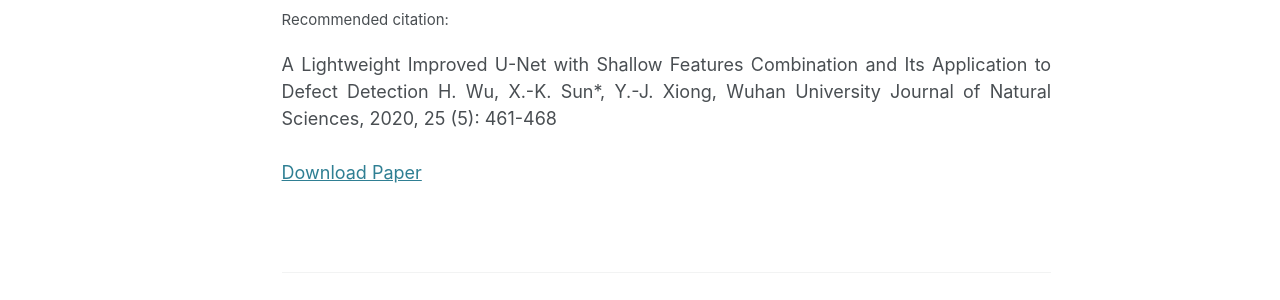
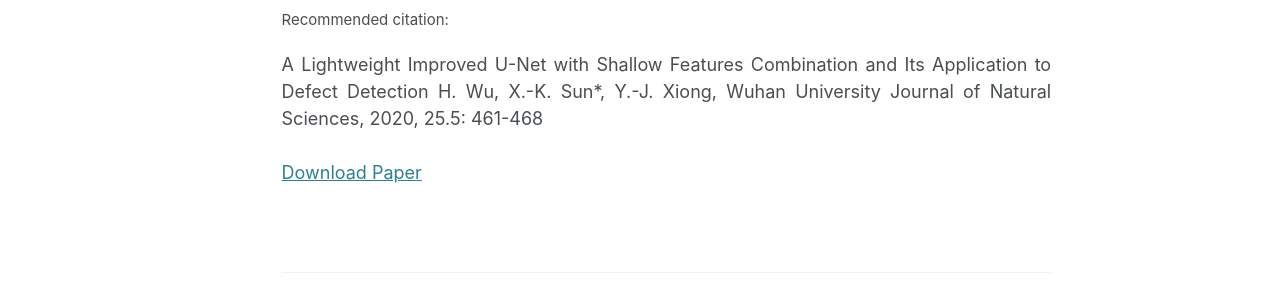
Before and after one commit to X-Lab-CN/introduce, a Jekyll site: the page built from _publications/2020-03-10-paper-title-number-1.md, in a window 1280 px wide and 1268 px high. Shown: the part 542-842 px from the top of the window. Built offline with Jekyll 4.4.1, drawn with Linux system fonts in a browser that asks for light colours.

Commit message:
Update 2020-03-10-paper-title-number-1.md

```diff
--- a/_publications/2020-03-10-paper-title-number-1.md
+++ b/_publications/2020-03-10-paper-title-number-1.md
@@ -7,7 +7,7 @@
 date: 2020-03-10
 venue: 'Wuhan University Journal of Natural Sciences'
 paperurl: 'http://xiongyujie.cn/files/A_Lightweight_Improved_U-Net_with_Shallow_Features_Combination_and_Its_Application_to_Defect_Detection.pdf'
-citation: '<br/><div style="text-align: justify;">A Lightweight Improved U-Net with Shallow Features Combination and Its Application to Defect Detection H. Wu, X.-K. Sun*, Y.-J. Xiong, Wuhan University Journal of Natural Sciences, 2020, 25 (5): 461-468</div>'
+citation: '<br/><div style="text-align: justify;">A Lightweight Improved U-Net with Shallow Features Combination and Its Application to Defect Detection H. Wu, X.-K. Sun*, Y.-J. Xiong, Wuhan University Journal of Natural Sciences, 2020, 25.5: 461-468</div>'
 ---
 
 <div style="text-align: justify;">In order to solve the problems of shallow features loss and high computation cost of U-Net, we propose a lightweight with shallow features combination (IU-Net). IU-Net adds several convolution layers and short links to the skip path to extract more shallow features. At the same time, the original convolution is replaced by the depth-wise separable convolution to reduce the calculation cost and the number of parameters. IU-Net is applied to detecting small metal industrial products defects. It is evaluated on our own SUES-Washer dataset to verify the effectiveness. Experimental results demonstrate that our proposed method outperforms the original U-Net, and it has 1.73%, 2.08% and 11.2% improvement in the intersection over union, accuracy, and detection time, respectively, which satisfies the requirements of industrial detection.</div>
```
